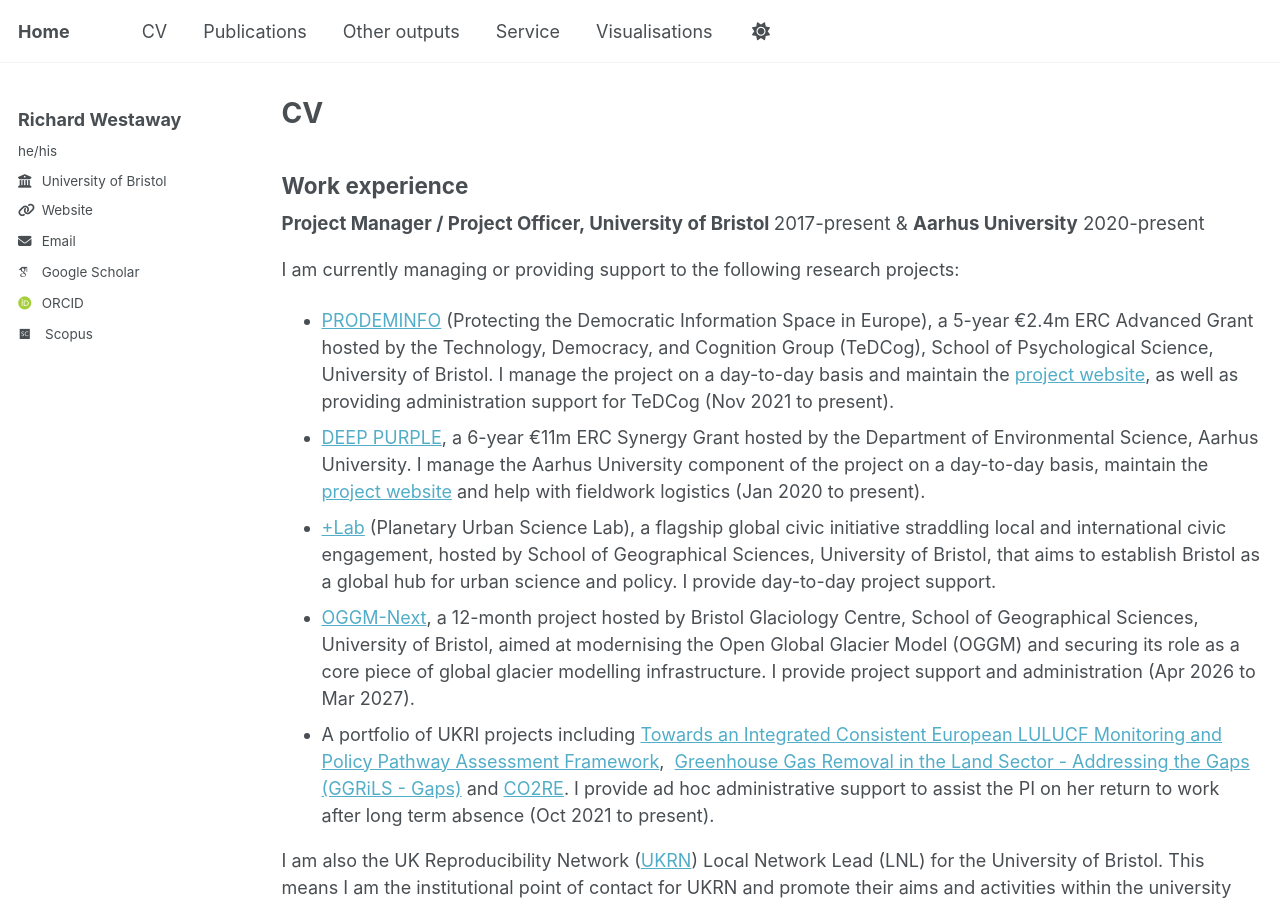
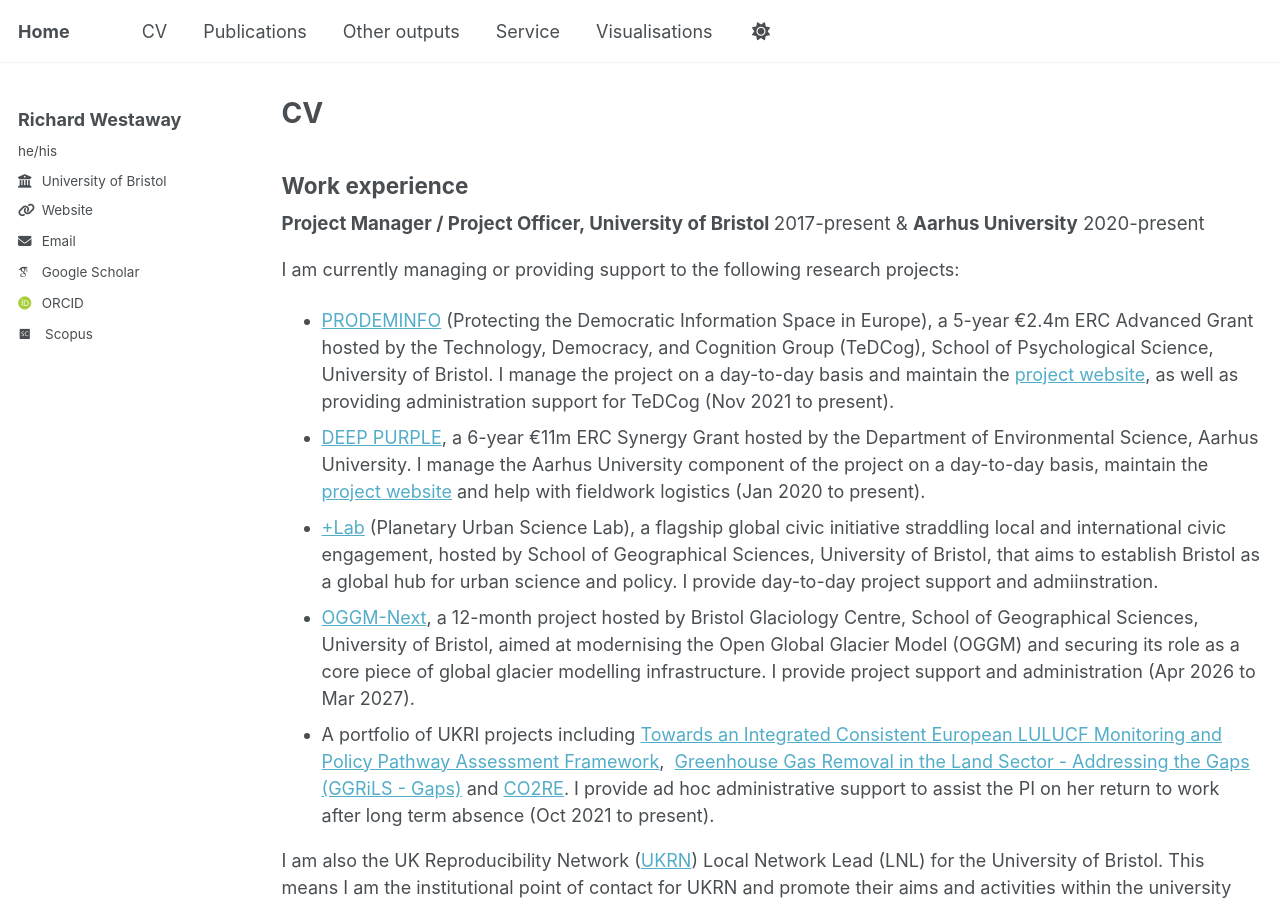
Before and after one commit to richardwestaway/richardwestaway.github.io, a Jekyll site: the page built from _pages/cv.html, in a window 1280 px wide and 900 px high. Built offline with Jekyll 4.4.1, drawn with Linux system fonts in a browser that asks for light colours; some web fonts are replaced.

Commit message:
Update cv.html

```diff
--- a/_pages/cv.html
+++ b/_pages/cv.html
@@ -18,7 +18,7 @@ redirect_from:
 
 <li><a href="https://richardwestaway.wordpress.com/deep-purple/">DEEP PURPLE</a>, a 6-year €11m ERC Synergy Grant hosted by the Department of Environmental Science, Aarhus University. I manage the Aarhus University component of the project on a day-to-day basis, maintain the <a href="https://www.deeppurple-ercsyg.eu" target="_blank" rel="noopener">project website</a> and help with fieldwork logistics (Jan 2020 to present).</li>
 
-<li><a href="https://pluslab.bristol.ac.uk/">+Lab</a> (Planetary Urban Science Lab), a flagship global civic initiative straddling local and international civic engagement, hosted by School of Geographical Sciences, University of Bristol, that aims to establish Bristol as a global hub for urban science and policy. I provide day-to-day project support.</li>
+<li><a href="https://pluslab.bristol.ac.uk/">+Lab</a> (Planetary Urban Science Lab), a flagship global civic initiative straddling local and international civic engagement, hosted by School of Geographical Sciences, University of Bristol, that aims to establish Bristol as a global hub for urban science and policy. I provide day-to-day project support and admiinstration.</li>
 
 <li><a href="https://oggm.org/2026/03/23/oggm-next/" target="_blank" rel="noopener">OGGM-Next</a>, a 12-month project hosted by Bristol Glaciology Centre, School of Geographical Sciences, University of Bristol, aimed at modernising the Open Global Glacier Model (OGGM) and securing its role as a core piece of global glacier modelling infrastructure. I provide project support and administration (Apr 2026 to Mar 2027).</li>
 
```
